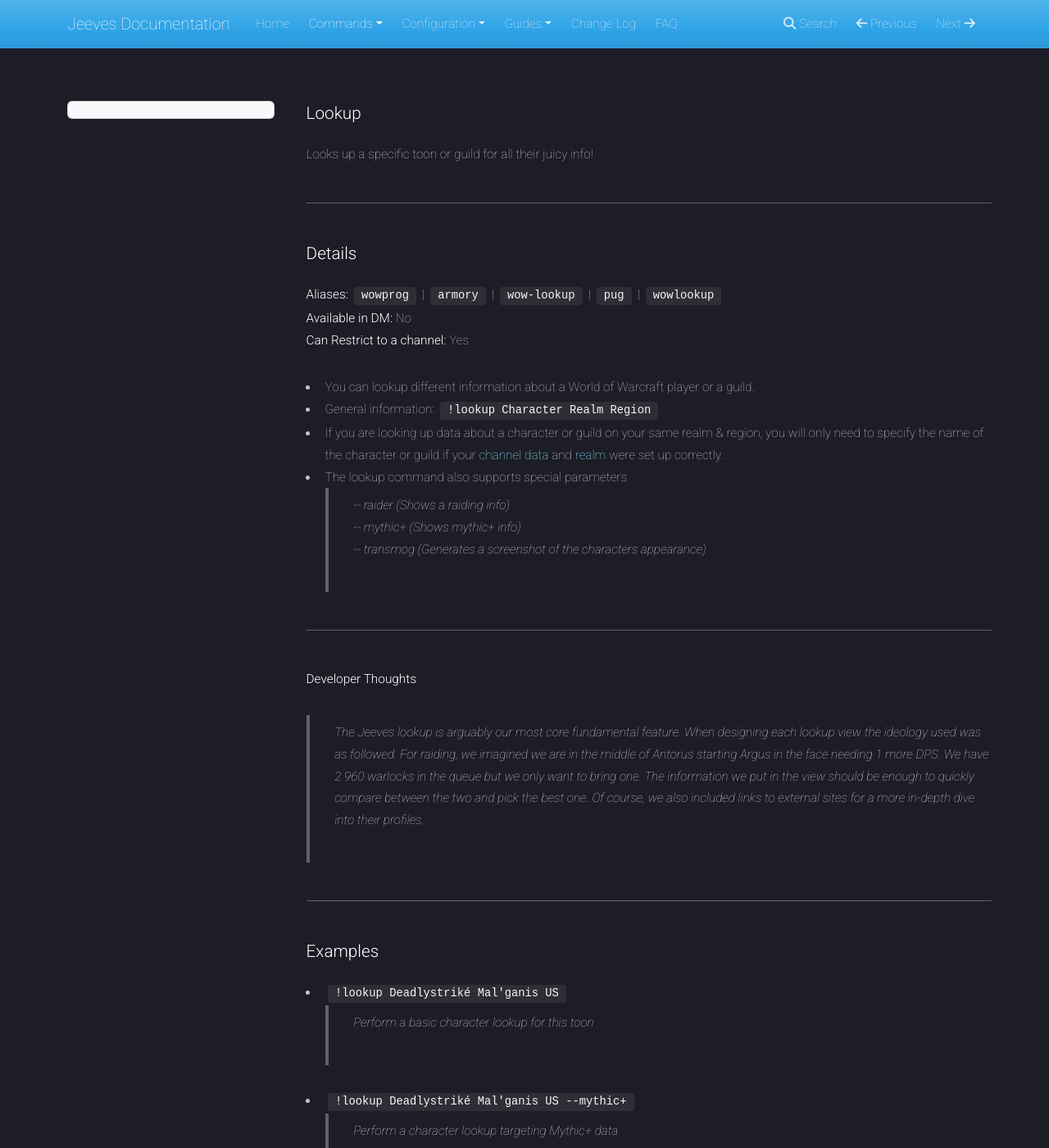
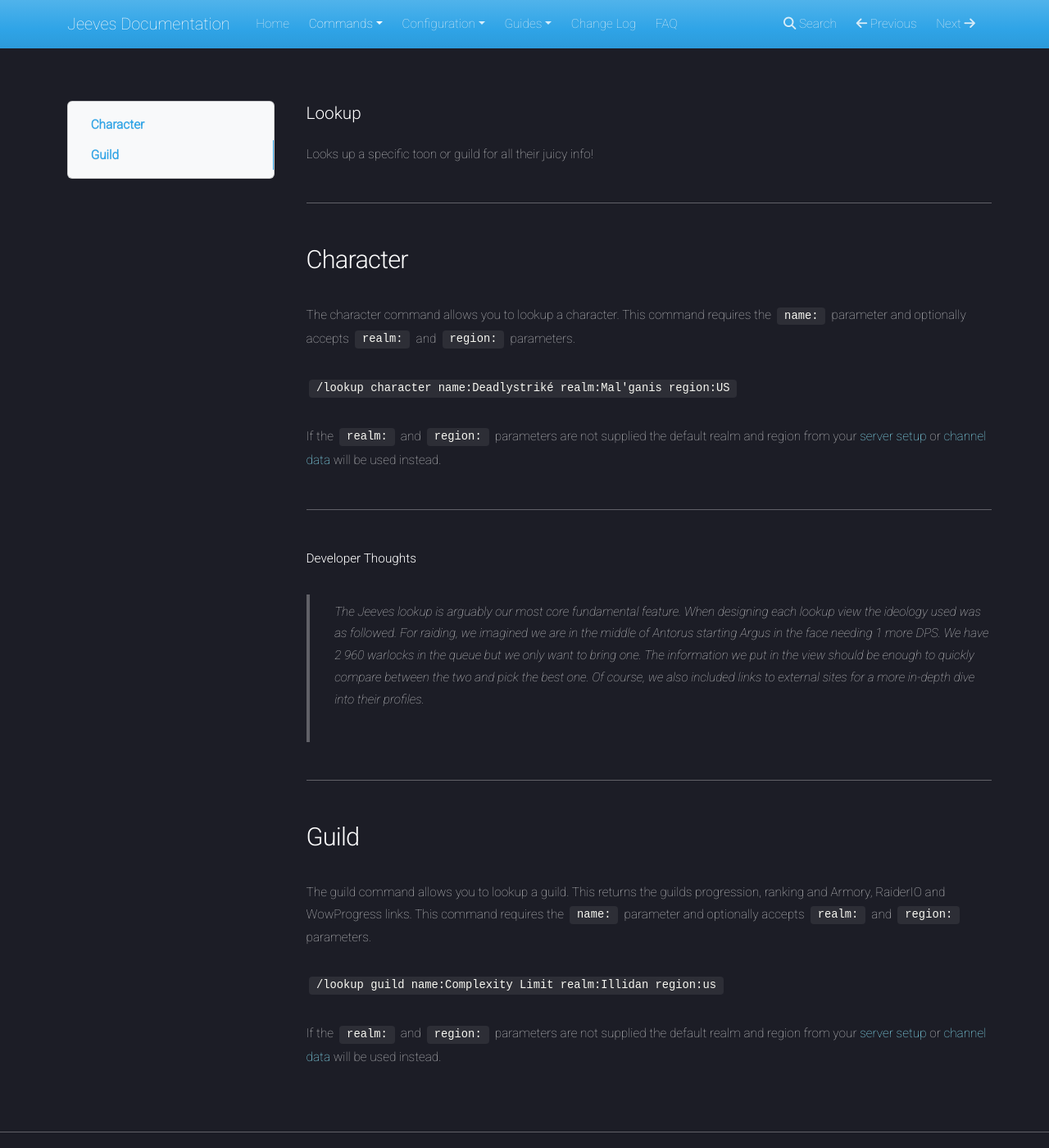
Before and after one commit to TeamJeeves/Jeeves-Bot-Documentation, an MkDocs documentation site: the page built from docs/commands/warcraft/lookup.md, in a window 1280 px wide and 1400 px high. Shown: the whole window at 82% size. Built offline with MkDocs 1.6.1, drawn with Linux system fonts in a browser that asks for light colours; nearby versions of some CDN libraries; some of the changed text lies outside the part shown.

Commit message:
Lookup command updated for slash

```diff
--- a/docs/commands/warcraft/lookup.md
+++ b/docs/commands/warcraft/lookup.md
@@ -1,37 +1,24 @@
 ### Lookup
 Looks up a specific toon or guild for all their juicy info!
 ***
-### Details
-**Aliases:** `wowprog` | `armory` | `wow-lookup` | `pug` | `wowlookup`
-**Available in DM:** No
-**Can Restrict to a channel:** Yes
 
-* You can lookup different information about a World of Warcraft player or a guild.
-* General information: `!lookup Character Realm Region`
-* If you are looking up data about a character or guild on your same realm & region, you will only need to specify the name of the character or guild if your [channel data](../../guides/Channel-Data.md) and [realm](../../configuration/settings.md) were set up correctly.
-* The lookup command also supports special parameters
->-- raider (Shows a raiding info)
--- mythic+ (Shows mythic+ info)
--- transmog (Generates a screenshot of the characters appearance)
+## Character
+
+The character command allows you to lookup a character. This command requires the `name:` parameter and optionally accepts `realm:` and `region:` parameters.
+
+`/lookup character name:Deadlystriké realm:Mal'ganis region:US`
+
+If the `realm:` and `region:` parameters are not supplied the default realm and region from your [server setup](../../configuration/setup.md) or [channel data](../../guides/Channel-Data.md) will be used instead.
+
 ***
 **Developer Thoughts**
 >The Jeeves lookup is arguably our most core fundamental feature. When designing each lookup view the ideology used was as followed. For raiding, we imagined we are in the middle of Antorus starting Argus in the face needing 1 more DPS. We have 2 960 warlocks in the queue but we only want to bring one. The information we put in the view should be enough to quickly compare between the two and pick the best one. Of course, we also included links to external sites for a more in-depth dive into their profiles.
 ***
-### Examples
 
-* `!lookup Deadlystriké Mal'ganis US`
-  > Perform a basic character lookup for this toon
-* `!lookup Deadlystriké Mal'ganis US --mythic+`
-  > Perform a character lookup targeting Mythic+ data
-* `!lookup Deadlystriké Mal'ganis US --raider`
-  > Perform a character lookup targeting Raid data
-* `!lookup <Strawberry Puppy Kisses> Area 52 US`
-  > Perform a guild lookup on Limit
-***
-### FAQ
-#### Q) Help my character is in the US but says it cannot be found on an EU server?
->Check that the Discord server you're running the command on is located in one of the EU regions. You can also simply add the region tag behind the character
-name and realm.
+## Guild
 
-**Example:** `!lookup add Deadlystriké Mal'ganis [REGION]` - either US or EU
-***
+The guild command allows you to lookup a guild. This returns the guilds progression, ranking and Armory, RaiderIO and WowProgress links. This command requires the `name:` parameter and optionally accepts `realm:` and `region:` parameters.
+
+`/lookup guild name:Complexity Limit realm:Illidan region:us`
+
+If the `realm:` and `region:` parameters are not supplied the default realm and region from your [server setup](../../configuration/setup.md) or [channel data](../../guides/Channel-Data.md) will be used instead.
```
